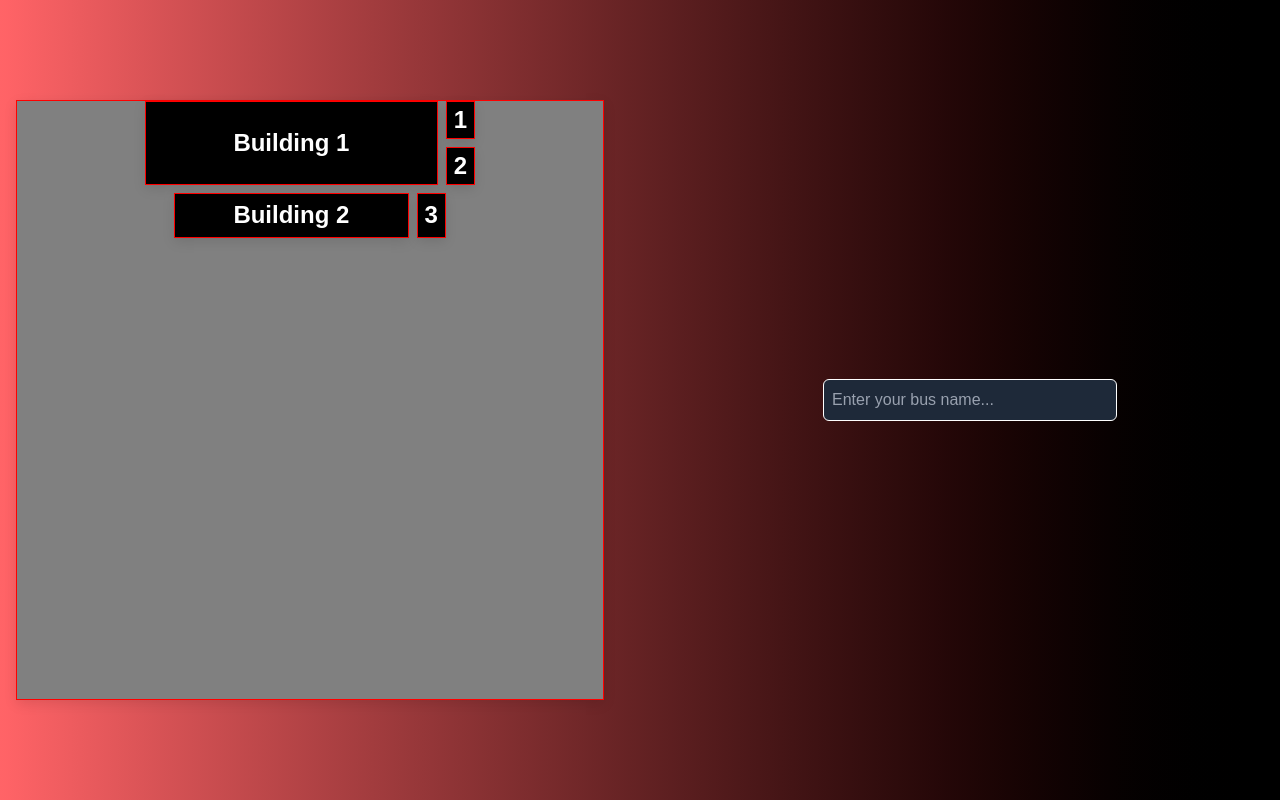
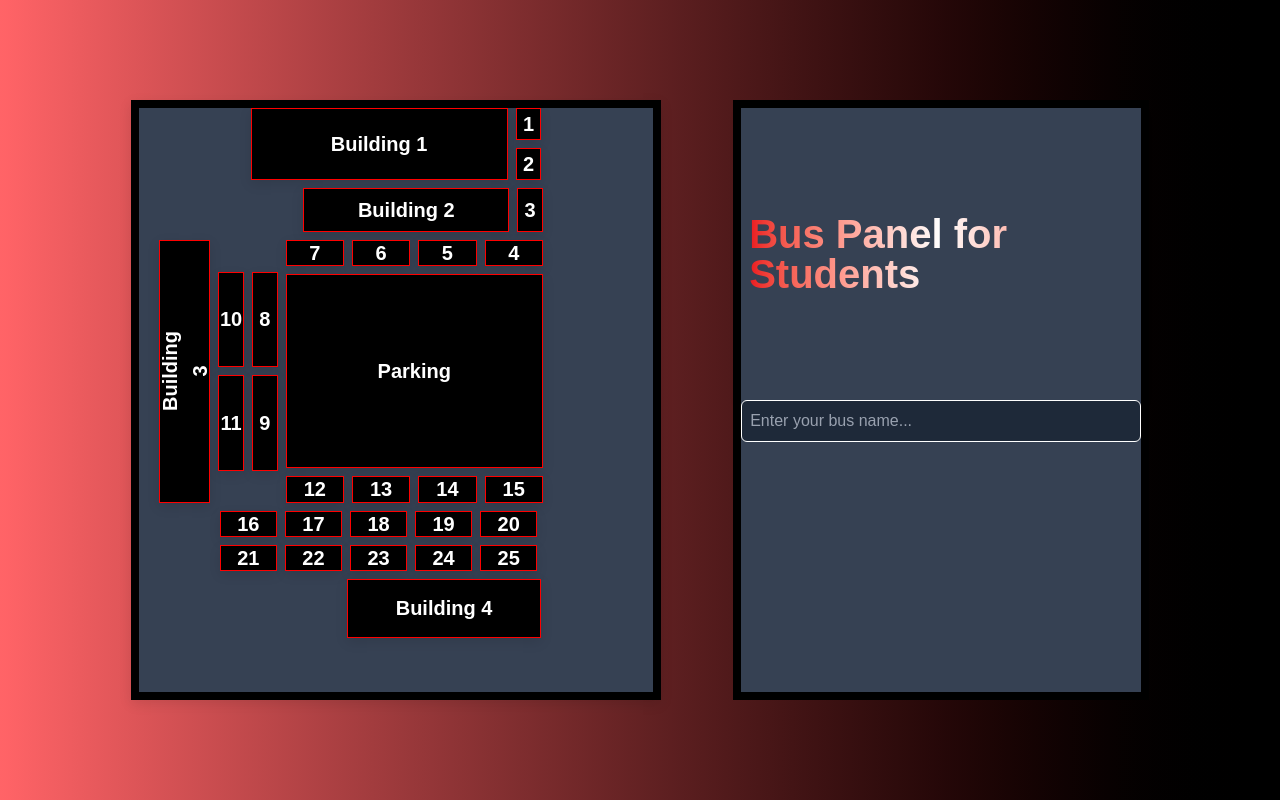
Before and after one commit to MCST-CIS/congressional-app-challenege-bus-boys, a Next.js app in the folder bus-app/: page /client in a window 1280 px wide. Built offline with nearby package versions, Linux system fonts and the light colour scheme.

Commit message:
Added separate boxes for bus panel and bus layout

```diff
--- a/bus-app/src/app/client/page.tsx
+++ b/bus-app/src/app/client/page.tsx
@@ -37,11 +37,25 @@ export default function Home() {
   };
 
   return (
-    <div className="min-h-screen flex flex-col gap-2 md:gap-0 md:flex-row items-center justify-center bg-gradient-to-r from-red-400 to-black px-4">
-      <BusLayout />
-      <div className="w-full md:w-1/2 flex flex-col items-center">
+    <div className="h-screen flex flex-col md:flex-row items-center justify-center bg-gradient-to-r from-red-400 to-black px-4">
+      <BusLayout></BusLayout>
+      <div className = "border-8 border-black bg-gray-700 h-[75%] w-full md:w-1/3 flex flex-col justify-center">
+        <div className = "w-full text-5xl font-bold text-transparent bg-clip-text bg-gradient-to-r from-red-600 via-white to-red-600 animate-gradient px-2"
+            style={{
+            width: '100%',
+            height: '100%',
+            display: 'flex',
+            alignItems: 'center',
+            justifyContent: 'center',
+            fontWeight: 'bold',
+            fontSize: '2.5rem',
+            boxShadow: '0 4px 12px rgba(0,0,0,0.1)',
+            }}>
+          Bus Panel for Students
+        </div>
+        <div className="h-full w-full flex flex-col items-center">
           {/* relative wrapper so the dropdown can be absolutely positioned under the input */}
-        <div className="relative w-1/2">
+          <div className="relative w-full">
             <input
               type="text"
               value={inputValue}
@@ -66,6 +80,8 @@ export default function Home() {
             )}
           </div>
         </div>
+
+      </div>
     </div>
   );
 }
--- a/bus-app/src/app/components/HorzBus.tsx
+++ b/bus-app/src/app/components/Bus.tsx
@@ -20,7 +20,7 @@ export default function HorzBus({ children }: MyBoxProps) {
             background: 'black',
             justifyContent: 'center',
             fontWeight: 'bold',
-            fontSize: '1.5rem',
+            fontSize: '1.25rem',
             boxShadow: '0 4px 12px rgba(0,0,0,0.1)',
             border: '1px solid red'
             }}>
--- a/bus-app/src/app/components/BusLayout.tsx
+++ b/bus-app/src/app/components/BusLayout.tsx
@@ -1,20 +1,18 @@
 'use client';
 
 import { useState } from 'react';
-import VertBus from './VertBus'
+import Bus from './Bus'
 
 export default function BusLayout() {
     return (
-        <div className="flex-col gap-2 md:mr-18 w-full md:w-1/2"
+        <div className="border-8 border-black bg-gray-700 flex-col gap-2 md:mr-18 w-full md:w-[42.5%]"
             style={{
                 height: '75vh',
                 color: 'white',
                 display: 'flex',
-                background: 'gray',
                 fontWeight: 'bold',
-                fontSize: '1.5rem',
+                fontSize: '1.25rem',
                 boxShadow: '0 4px 12px rgba(0,0,0,0.1)',
-                border: '1px solid red'
             }}>
             <div className="justify-center flex gap-2 w-full">
                 <div className=""
@@ -26,18 +24,21 @@ export default function BusLayout() {
                     background: 'black',
                     justifyContent: 'center',
                     fontWeight: 'bold',
-                    fontSize: '1.5rem',
+                    fontSize: '1.25rem',
                     boxShadow: '0 4px 12px rgba(0,0,0,0.1)',
                     border: '1px solid red'
                 }}>
                     Building 1
                 </div>
                 <div className = "flex flex-col w-1/20 gap-2">
-                    <VertBus>1</VertBus>
-                    <VertBus>2</VertBus>
+                    <Bus>1</Bus>
+                    <Bus>2</Bus>
                 </div>
             </div>
             <div className = "justify-center flex gap-2 w-full h-[7.5%]">
+                <div className = "w-[9%]">
+
+                </div>
                 <div className=""
                     style={{
                     width: '40%',
@@ -47,14 +48,128 @@ export default function BusLayout() {
                     background: 'black',
                     justifyContent: 'center',
                     fontWeight: 'bold',
-                    fontSize: '1.5rem',
+                    fontSize: '1.25rem',
                     boxShadow: '0 4px 12px rgba(0,0,0,0.1)',
                     border: '1px solid red'
                 }}>
                     Building 2
                 </div>
                 <div className = "flex flex-col w-1/20 gap-2">
-                    <VertBus>3</VertBus>
+                    <Bus>3</Bus>
+                </div>
+            </div>
+            <div className = "justify-center flex gap-2 w-full h-[45%]">
+                <div className=""
+                    style={{
+                    width: '10%',
+                    color: 'white',
+                    display: 'flex',
+                    alignItems: 'center',
+                    background: 'black',
+                    justifyContent: 'center',
+                    fontWeight: 'bold',
+                    fontSize: '1.25rem',
+                    boxShadow: '0 4px 12px rgba(0,0,0,0.1)',
+                    border: '1px solid red'
+                }}>
+                    <p className="text-center rotate-270">Building 3</p>
+                </div>
+                <div className = "flex flex-col w-1/20 gap-2 mb-8 mt-8" >
+                    <Bus>10</Bus>
+                    <Bus>11</Bus>
+                </div>
+                <div className = "flex flex-col w-1/20 gap-2 mb-8 mt-8" >
+                    <Bus>8</Bus>
+                    <Bus>9</Bus>
+                </div>
+                <div className = "flex flex-col w-1/2 gap-2" >
+                    <div className = "justify-center flex gap-2 w-full h-[10%]">
+                        <Bus>7</Bus>
+                        <Bus>6</Bus>
+                        <Bus>5</Bus>
+                        <Bus>4</Bus>
+                    </div>
+                    <div className = "justify-center flex gap-2 w-full h-[80%]">
+                        <div className=""
+                            style={{
+                            width: '100%',
+                            height: '100%',
+                            color: 'white',
+                            display: 'flex',
+                            alignItems: 'center',
+                            background: 'black',
+                            justifyContent: 'center',
+                            fontWeight: 'bold',
+                            fontSize: '1.25rem',
+                            boxShadow: '0 4px 12px rgba(0,0,0,0.1)',
+                            border: '1px solid red'
+                        }}>
+                            Parking
+                        </div>
+                    </div>
+                    <div className = "justify-center flex gap-2 w-full h-[10%]">
+                        <Bus>12</Bus>
+                        <Bus>13</Bus>
+                        <Bus>14</Bus>
+                        <Bus>15</Bus>
+                    </div>
+                </div>
+                <div className = "w-[16%]">
+
+                </div>
+            </div>
+            <div className = "justify-center flex gap-2 w-full h-[4.5%]" >
+                <div className = "w-[23%]">
+
+                </div>
+                <div className = "flex w-full gap-2">
+                    <Bus>16</Bus>
+                    <Bus>17</Bus>
+                    <Bus>18</Bus>
+                    <Bus>19</Bus>
+                    <Bus>20</Bus>
+                </div>
+                <div className = "w-[34%]">
+
+                </div>
+            </div>
+            <div className = "justify-center flex gap-2 w-full h-[4.5%]" >
+                <div className = "w-[23%]">
+
+                </div>
+                <div className = "flex w-full gap-2">
+                    <Bus>21</Bus>
+                    <Bus>22</Bus>
+                    <Bus>23</Bus>
+                    <Bus>24</Bus>
+                    <Bus>25</Bus>
+                </div>
+                <div className = "w-[34%]">
+
+                </div>
+            </div>
+            <div className = "justify-center flex w-full h-[10%]">
+                <div className = "w-[76%]">
+
+                </div>
+                <div className=""
+                    style={{
+                    width: '70%',
+                    height: '100%',
+                    color: 'white',
+                    display: 'flex',
+                    alignItems: 'center',
+                    background: 'black',
+                    justifyContent: 'center',
+                    fontWeight: 'bold',
+                    fontSize: '1.25rem',
+                    boxShadow: '0 4px 12px rgba(0,0,0,0.1)',
+                    border: '1px solid red'
+                }}>
+                    Building 4
+                </div>
+                <div className = "w-[41%]">
+
                 </div>
             </div>
         </div>
--- a/bus-app/src/app/components/DragDrop.tsx
+++ /dev/null
@@ -1,86 +0,0 @@
-'use client';
-
-import { useState } from 'react';
-
-export default function DragDropBox() {
-  const [dropped, setDropped] = useState(false);
-
-  const handleDragStart = (e) => {
-    e.dataTransfer.setData('text/plain', 'box');
-  };
-
-  const handleDragOver = (e) => {
-    e.preventDefault(); // Required to allow a drop
-  };
-
-  const handleDrop = (e) => {
-    e.preventDefault();
-    const data = e.dataTransfer.getData('text/plain');
-    if (data === 'box') {
-      setDropped(true);
-    }
-  };
-
-  return (
-    <div className="container">
-      <div
-        className="dropzone"
-        onDragOver={handleDragOver}
-        onDrop={handleDrop}
-      >
-        {dropped ? (
-          <div className="draggable dropped">Dropped!</div>
-        ) : (
-          <span>Drop here</span>
-        )}
-      </div>
-
-      {!dropped && (
-        <div
-          className="draggable"
-          draggable
-          onDragStart={handleDragStart}
-        >
-          Drag me
-        </div>
-      )}
-
-      <style jsx>{`
-        .container {
-          display: flex;
-          flex-direction: column;
-          align-items: center;
-          gap: 20px;
-          margin-top: 50px;
-        }
-
-        .dropzone {
-          width: 200px;
-          height: 200px;
-          border: 2px dashed #ccc;
-          border-radius: 8px;
-          display: flex;
-          align-items: center;
-          justify-content: center;
-          background-color: #f9f9f9;
-        }
-
-        .draggable {
-          width: 100px;
-          height: 100px;
-          background-color: #0070f3;
-          color: white;
-          display: flex;
-          align-items: center;
-          justify-content: center;
-          cursor: grab;
-          border-radius: 8px;
-        }
-
-        .draggable.dropped {
-          background-color: #00c853;
-        }
-      `}</style>
-    </div>
-  );
-}
--- a/bus-app/src/app/components/VertBus.tsx
+++ /dev/null
@@ -1,30 +0,0 @@
-'use client';
-
-import { propagateServerField } from 'next/dist/server/lib/render-server';
-import { useState } from 'react';
-import { ReactNode } from 'react';
-
-type MyBoxProps = {
-  children: ReactNode;
-};
-
-export default function VertBus({ children }: MyBoxProps) {
-    return (
-        <div className=""
-            style={{
-            width: '100%',
-            height: '100%',
-            color: 'white',
-            display: 'flex',
-            alignItems: 'center',
-            background: 'black',
-            justifyContent: 'center',
-            fontWeight: 'bold',
-            fontSize: '1.5rem',
-            boxShadow: '0 4px 12px rgba(0,0,0,0.1)',
-            border: '1px solid red'
-            }}>
-        {children}
-        </div>
-    );
-}
```
Lines whose indentation alone changed are shown as unchanged.
